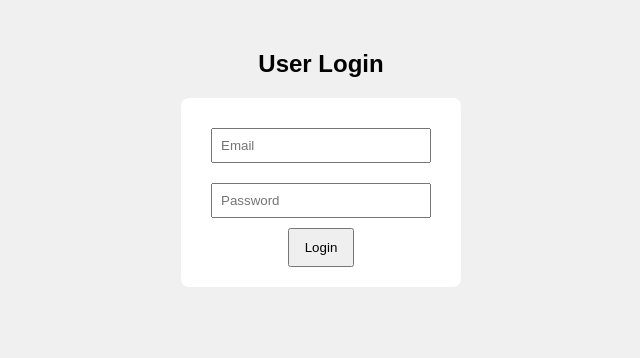
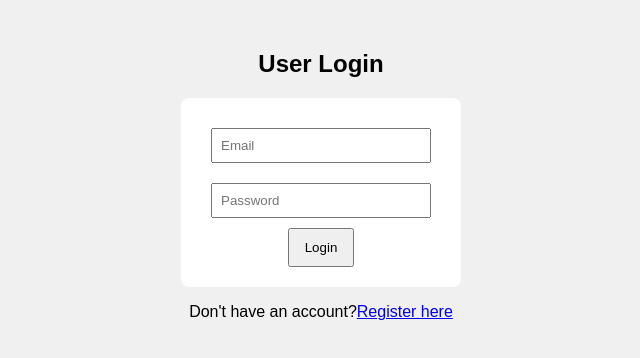
Before and after one commit to Sneha-15206/OnlineBookStore_Team03, a plain HTML site: page login.html in a window 1280 px wide. Shown: the whole page, without its empty margins (319-959 px from the left). Drawn offline with Linux system fonts and the light colour scheme.

Commit message:
Added link to switch to register page

```diff
--- a/login.html
+++ b/login.html
@@ -16,6 +16,7 @@
    placeholder="Password" required><br>
       <button type="submit">Login</button>
    </form>
+   <p>Don't have an account?<a href="register.html">Register here</a></p>
    <script src="script.js"></script>
 </body>
 </html>
```
